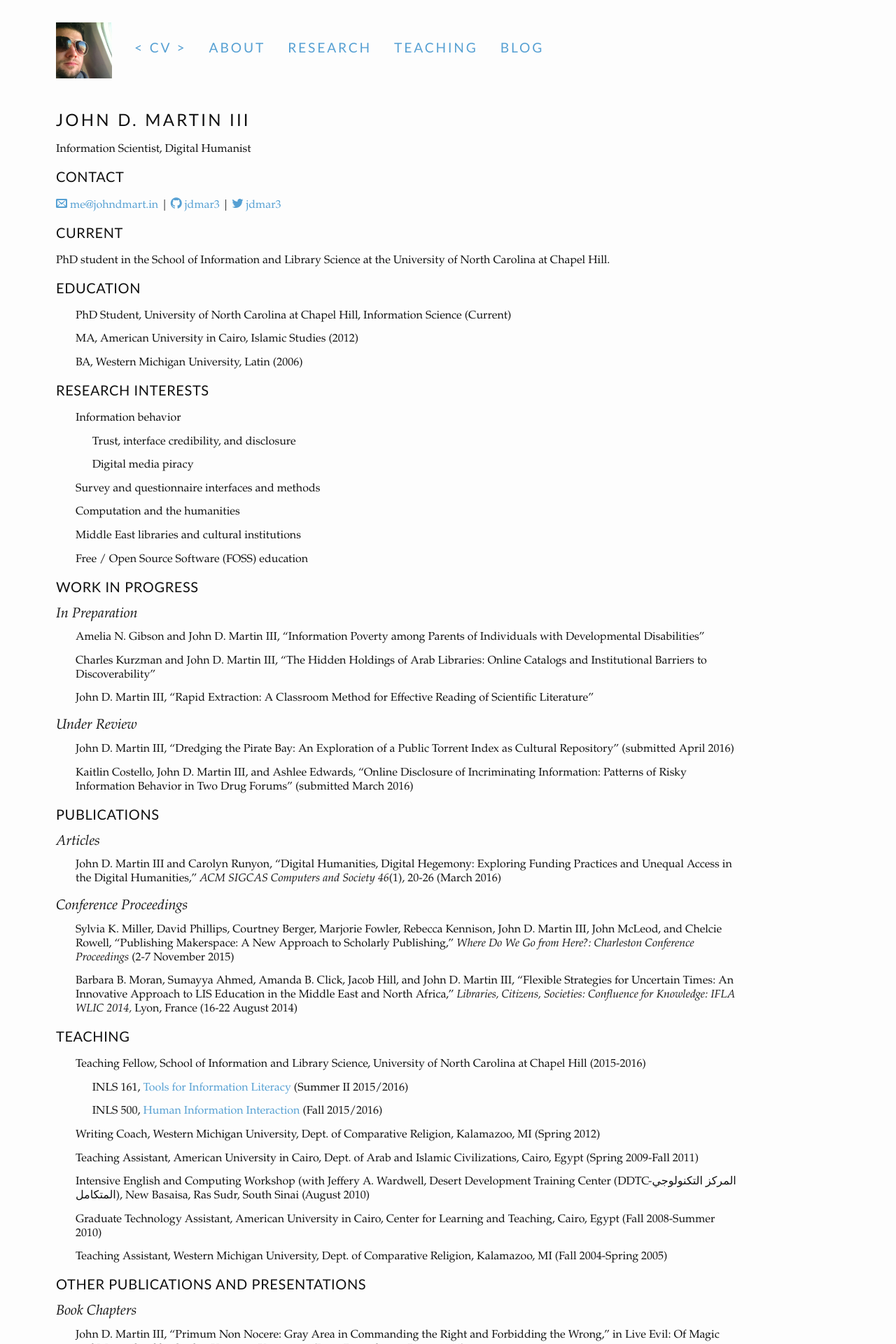
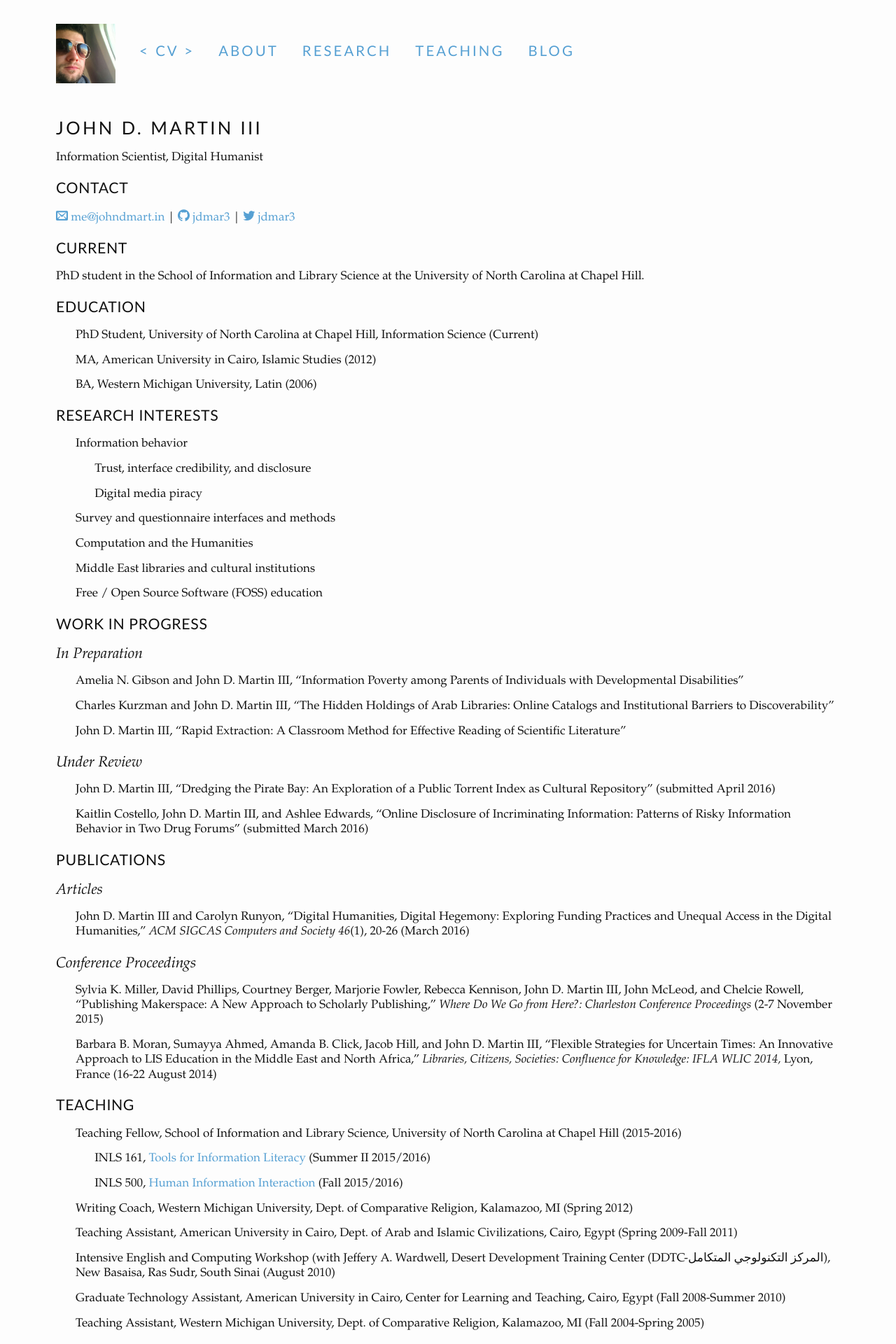
Before and after one commit to jdmar3/jdmar3.github.io, a Jekyll site: the page built from cv/index.md, in a window 1280 px wide. Shown: the top 1920 px of the page at 70% size. Built offline with Jekyll 4.4.1, drawn with Linux system fonts in a browser that asks for light colours; some of the changed text lies outside the part shown.

Commit message:
fix indents

```diff
--- a/css/tufte.scss
+++ b/css/tufte.scss
@@ -35,23 +35,23 @@
 
 html{
     text-align: baseline;
-    font-size: 11px;
+    font-size: 12px;
     -webkit-font-smoothing: antialiased;
     -moz-osx-font-smoothing: grayscale;
 
   }
 
-@media screen and (min-width: 800px){ html{ font-size: 12px;} }
+@media screen and (min-width: 800px){ html{ font-size: 13px;} }
 
-@media screen and (min-width: 900px){ html{ font-size: 13px;} }
+@media screen and (min-width: 900px){ html{ font-size: 14px;} }
 
-@media screen and (min-width: 1000px){ html{ font-size: 14px;} }
+@media screen and (min-width: 1000px){ html{ font-size: 15px;} }
 
-@media screen and (min-width: 1100px){ html{ font-size: 15px; } }
+@media screen and (min-width: 1100px){ html{ font-size: 16px; } }
 
-@media screen and (min-width: 1200px){ html{ font-size: 16px; } }
+@media screen and (min-width: 1200px){ html{ font-size: 17px; } }
 
-@media screen and (min-width: 1300px){ html{ font-size: 17px; } }
+@media screen and (min-width: 1300px){ html{ font-size: 18px; } }
 
 // sets link style according to values in _settings.scss
 .mathblock{
@@ -100,6 +100,7 @@
      font-style: normal; //added by JDM
      text-transform: uppercase; //added by JDM
      font-weight: 400;
+     text-align: left;
      //margin-top: 1.568rem;
      //margin-bottom: 1.568rem;
      margin-top: 1.25rem;
@@ -109,14 +110,16 @@
 
 h2 { font-style: italic;
      font-weight: 400;
+     text-align: left;
      //margin-top: 1.866666666666667rem;
      margin-top: 1.25rem;
      margin-bottom: 0;
      font-size: 1.25rem;
-     line-height: 0.95; }
+     line-height: 1.25; }
 
 h3 { font-style: italic;
      font-weight: 400;
+     text-align: left;
      font-size: 1rem;
      //margin-top: 2.1777777777777778rem;
      margin-top: 1.25rem;
@@ -237,12 +240,12 @@
      list-style-type: none; }
 
 ol { width: 55%; //width: 45%;
-     -webkit-padding-start: 2.5%;
-     -webkit-padding-end: 2.5%; }
+     -webkit-padding-start: 4%;
+     -webkit-padding-end: 4%; }
 
 ol li ol { width: 100%;
-     -webkit-padding-start: 2.5%;
-     -webkit-padding-end: 2.5%;
+     -webkit-padding-start: 4%;
+     -webkit-padding-end: 4%;
      list-style-type: lower-alpha; }
 
 article li {text-align: left}
@@ -441,8 +444,10 @@
   width: 100%;
 }
 
-.full-width ul,
-.full-width ol{ width: 87.5%;
+.full-width ul{ width: 100%;
+}
+
+.full-width ol{ width: 90%;
 }
 
 h1.content-listing-header{
--- a/cv/index.md
+++ b/cv/index.md
@@ -31,7 +31,7 @@
 	- Trust, interface credibility, and disclosure
 	- Digital media piracy
 - Survey and questionnaire interfaces and methods
-- Computation and the humanities
+- Computation and the Humanities
 - Middle East libraries and cultural institutions
 - Free / Open Source Software (FOSS) education
 
@@ -74,12 +74,12 @@
 
 ## Book Chapters
 
-- John D. Martin III, “Primum Non Nocere: Gray Area in Commanding the Right and Forbidding the Wrong,” in Live Evil: Of Magic and Men, edited by Sophia Vivienne Kottmayer (Inter-Disciplinary Press, 2011)
+- John D. Martin III, “Primum Non Nocere: Gray Area in Commanding the Right and Forbidding the Wrong,” in *Live Evil: Of Magic and Men,* edited by Sophia Vivienne Kottmayer (Inter-Disciplinary Press, 2011)
 
 ## Books Edited
 
-- Amanda Click, Sumayya Ahmed, Jacob Hill and John D. Martin III, Libraries, Librarians and Information Science in the Middle East and North Africa (IFLA/DeGruyter, in press)
-- Martin Fowler, John D. Martin III and John L. Hochheimer, Spirituality: Theory, Praxis and Pedagogy (e-book), (Inter-Disciplinary Press, 2011)
+- Amanda Click, Sumayya Ahmed, Jacob Hill and John D. Martin III, *Libraries, Librarians and Information Science in the Middle East and North Africa* (IFLA/DeGruyter, in press)
+- Martin Fowler, John D. Martin III and John L. Hochheimer, *Spirituality: Theory, Praxis and Pedagogy* (e-book), (Inter-Disciplinary Press, 2011)
 
 ## Conferences presentations
 
@@ -96,7 +96,7 @@
 - John D. Martin III and Elliott Hauser, “Algorithmic Amulet-making, Magic Square Encryption and Other Occult Technologies: Computational Methods Applied to Medieval Intellectual Artifacts,” HASTAC 2013: The Storm of Progress, York University, Toronto, Ontario Canada (25-28 April 2013)
 - John D. Martin III, “‘The Characteristic of Guidance and the Secrets of the Guided’: A 13th century Treatise on the Divine Names in Islamic Theurgic Rites,” American Academy of Religion Midwest Regional Conference, Augustana College, Rock Island, Illinois (30-31 March 2011)
 - John D. Martin III, “Punk Rock Muslims: An Exploration of Historical Precedent for Deviant Piety,”Spirituality in the 21st Century: At the Interface of Theory, Praxis and Pedagogy, 1st Global Conference, Prague, Czech Republic (20-22 March 2011)
-- John D. Martin III, “‘For Every Illness and Symptom’: A Pragmatic Study of Medieval Islamic Magical Amulets,” Perspectives on Evil and Human Wickedness, 12th Global Conference,Prague, Czech Republic (17-19 March 2011)
+- John D. Martin III, “‘For Every Illness and Symptom’: A Pragmatic Study of Medieval Islamic Magical Amulets,” Perspectives on Evil and Human Wickedness, 12th Global Conference, Prague, Czech Republic (17-19 March 2011)
 - John D. Martin III, “Primum Non Nocere: Gray Area in Commanding the Right and Forbidding the Wrong,” Perspectives on Evil and Human Wickedness, 12th Global Conference, Prague, Czech Republic (17-19 March 2011)
 - John D. Martin III and Jaimee Hunsdon, “Politicizing Education: Analyzing Egyptian Pedagogical Literature in the 19th and 20th Centuries,” with Jaimee Hundson, Annual History Seminar, The American University in Cairo, School of Humanities and Social Sciences, Cairo, Egypt (26-28 March 2009)
 
--- a/teaching/index.md
+++ b/teaching/index.md
@@ -4,7 +4,7 @@
 weight: 7
 ---
 
-I teach human information behavior theory and basic to advanced tools for processing, manipulating, packaging, designing, and disseminating in formation.
+I teach human information behavior theory and basic to advanced tools for processing, manipulating, packaging, designing, and disseminating information.
 I have a professional background in system administration which mostly now expresses itself through tinkering with automation, system building, and poking around at the Internet of Things.
 My classroom ethos is very much informed by this activity as it allows me to teach students not to worry about breaking things and to focus on exploration instead.
 
```
